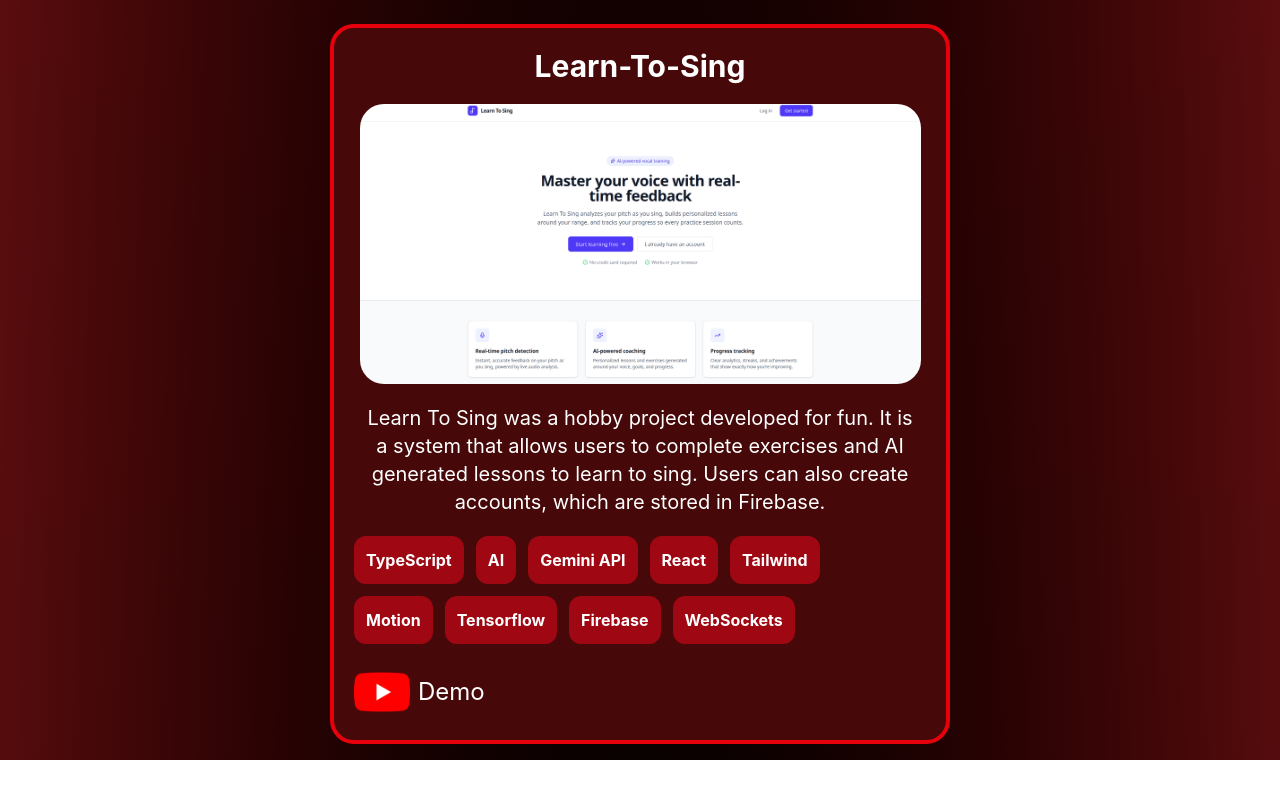
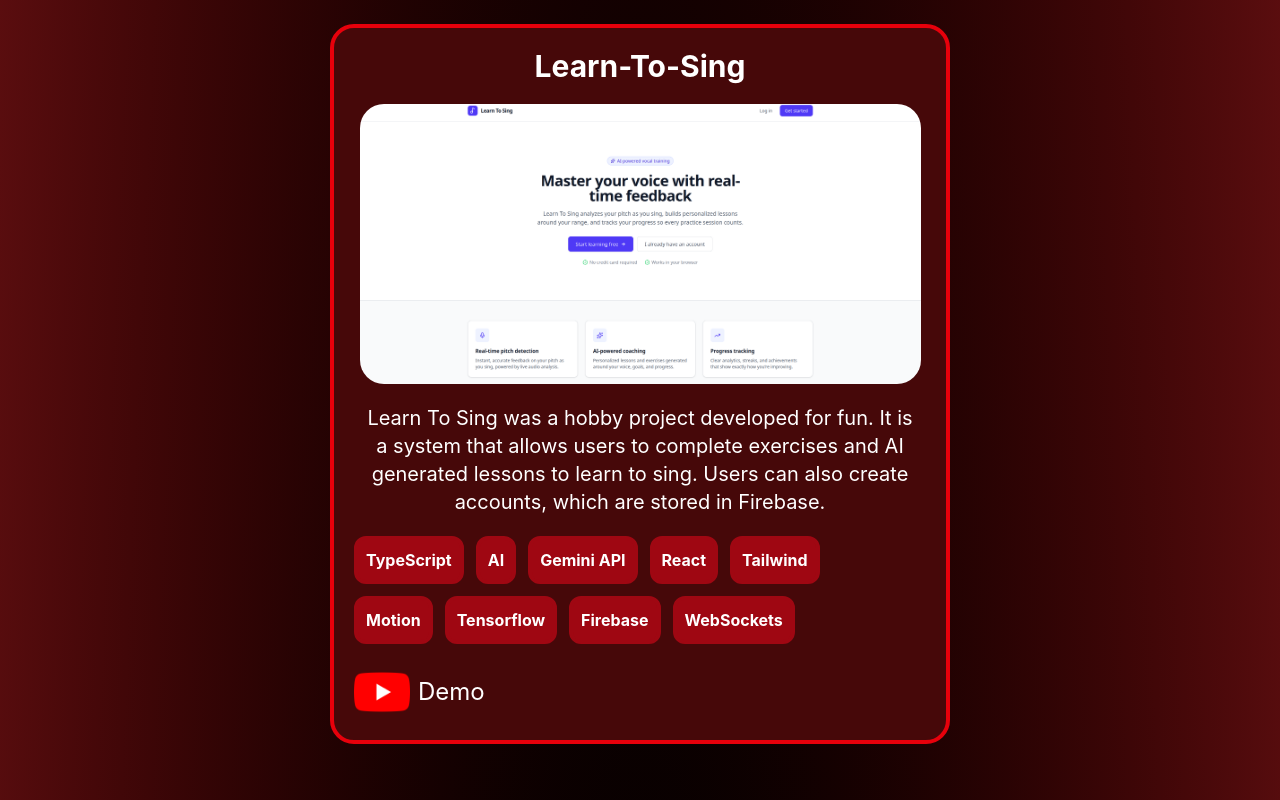
Before and after one commit to LionF4ng/LionF4ng.github.io, a React (Vite) app: page / in a window 1280 px wide. Shown: the part 4312-5112 px from the top of the page. Before the commit the page ends 5072 px from the top, so only its background shows below. Built offline with nearby package versions, Linux system fonts and the light colour scheme.

Commit message:
Added a padding for better UX

```diff
--- a/src/main.jsx
+++ b/src/main.jsx
@@ -30,5 +30,6 @@ createRoot(document.getElementById('root')).render(
       <Project_Cards image_name ="Salify"/>
       <Project_Cards image_name ="Learn-To-Sing"/>
     </motion.div>
+    <motion.div class="w-full h-10"></motion.div>
   </StrictMode>
 )
```
Also changed, not shown: 5 other files (tests, documents, lock files or other folders).
